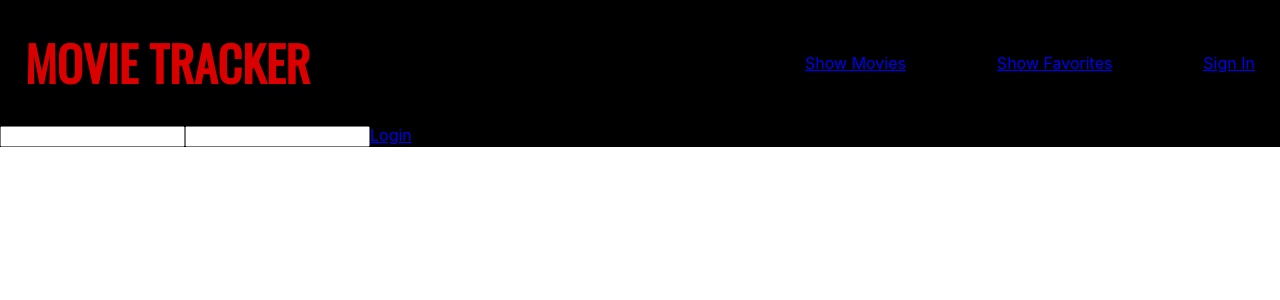
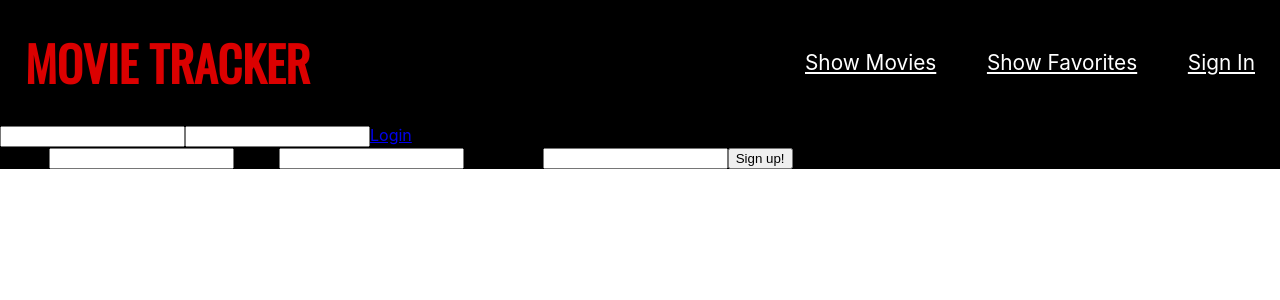
Before and after one commit to ericfitzsimons451/movie-tracker-trs-ef, a React (Create React App) app: page /login in a window 1280 px wide. Shown: the top 300 px of the page. Built offline with nearby package versions, Linux system fonts and the light colour scheme; no server answers.

Commit message:
allows new users to sign up and sign in

```diff
--- a/src/components/Movie/Movie.scss
+++ b/src/components/Movie/Movie.scss
@@ -11,6 +11,9 @@
     padding-top: 16px;
     margin-bottom: 30px;
     border-bottom: solid #db0000 2px;
+    &:hover {
+        background-color: #2b2b2b;
+    }
     button {
         background-color: #141414;
         color: #ffffff;
@@ -19,12 +22,9 @@
         font-weight: bold;
         &:hover {
             color: #db0000;
+            cursor: pointer;
         }
     }
-}
-
-.movie-card:hover {
-    background-color: #2b2b2b;
 }
 
 .movie-details {
@@ -48,12 +48,7 @@
     padding: 0px 16px;
 }
 
-.release-date {
-    margin: 0px;
-    font-size: .75rem;
-    padding: 0px 16px;
-}
-
+.release-date,
 .vote-avg {
     margin: 0px;
     font-size: .75rem;
--- a/src/components/Nav/Nav.js
+++ b/src/components/Nav/Nav.js
@@ -1,12 +1,29 @@
-import React from 'react'
+import React, { Component } from 'react'
 import './Nav.scss'
-import { NavLink } from 'react-router-dom'
+import { NavLink, withRouter } from 'react-router-dom'
 import { connect } from 'react-redux'
 
-const Nav = (props) => {
-    console.log(props)
-    let authLink;
-    if (!props.user.user) {
+
+
+
+class Nav extends Component {
+    constructor(props) {
+        super(props)
+        this.state = {
+            isAuthenticated: false,
+        }
+    }
+
+    // const Authlink = withRouter(
+    //     ({ history }) =>
+    //         this.isAuthenticated ? (
+    //             <button>Sign Out</button>
+    //         ) : (
+    //             <button>Sign In</button>
+    //         ))
+    render = () => {
+        let authLink;
+        if (typeof this.props.user.id !== "number") {
             authLink= <NavLink to='/login' className='nav-link'>Sign In</NavLink>
         } else {
             authLink = <NavLink to='/' className='nav-link'>Sign Out</NavLink>
@@ -19,6 +36,7 @@ const Nav = (props) => {
             {authLink}
         </div>
     )
+    }
 }
 export const mapStateToProps = (state) => ({
     user: state.user
--- a/src/components/Nav/Nav.scss
+++ b/src/components/Nav/Nav.scss
@@ -4,7 +4,7 @@
     align-items: center;
 }
 
-nav-link {
-    font-size: 2rem;
+.nav-link {
+    font-size: 1.3rem;
     color: white;
 }
--- a/src/containers/App/App.js
+++ b/src/containers/App/App.js
@@ -38,13 +38,14 @@ export class App extends Component {
 
 
   render() {
+    // null or user:id
     return (
       <div className="App">
         <div className="header-container">
           <Header />
           <Nav />
         </div>
-        <Route exact path='/' className='display' render={ () => <AllMovies />} />
+        <Route exact path='/${}' className='display' render={ () => <AllMovies />} />
         <Route exact path='/login' className='display' render={ () => <Login />} />
       </div>
     );
--- a/src/containers/Login/Login.js
+++ b/src/containers/Login/Login.js
@@ -9,10 +9,14 @@ export class Login extends Component {
     constructor() {
         super()
         this.state = {
+            name: '',
             email: '',
             password:'',
-            id: 10,
             errorMsg: '',
+            isAuthenticated: false,
+            newUserName: '',
+            newUserEmail: '',
+            newUserPassword: ''
         }
     }
 
@@ -26,7 +30,10 @@ export class Login extends Component {
         try {
             const response = await fetch('http://localhost:3000/api/users', {
             method: 'POST',
-            body: JSON.stringify({email: this.state.email, password: this.state.password, id: this.state.id}),
+            body: JSON.stringify({
+                email: this.state.email,
+                password: this.state.password,
+            }),
             headers: {
                 'Content-Type': 'application/json',
             }
@@ -43,13 +50,45 @@ export class Login extends Component {
         }
     }
 
+    createNewUser = async (e) => {
+        e.preventDefault()
+        try {
+            const response = await fetch('http://localhost:3000/api/users/new', {
+                method: 'POST',
+                body: JSON.stringify({
+                    name: this.state.newUserName,
+                    email: this.state.newUserEmail,
+                    password: this.state.newUserPassword,
+                }),
+                headers: {
+                    'Content-Type': 'application/json'
+                }
+            })
+            const newUser = await response.json()
+            this.setState({newUserName: '', newUserEmail: '', newUserPassword: ''})
+        } catch (error) {
+            this.setState({
+                errorMsg: 'Error creating new user.'
+            })
+            alert(this.state.errorMsg)
+        }
+    }
+
     render() {
         return (
-            <form onSubmit={this.handleSubmit}>
-                <input onChange={this.handleChange} name="email" value={this.state.email} />
-                <input onChange={this.handleChange} name="password" value={this.state.password} />
-                <NavLink to='/' type='submit' onClick={this.handleSubmit}>Login</NavLink>
-            </form>
+            <div>
+                <form onSubmit={this.handleSubmit}>
+                    <input onChange={this.handleChange} name="email" value={this.state.email} />
+                    <input onChange={this.handleChange} name="password" value={this.state.password} />
+                    <NavLink to='/' type='submit' onClick={this.handleSubmit}>Login</NavLink>
+                </form>
+                <form onSubmit={this.createNewUser}>
+                    Name:<input onChange={this.handleChange} name="newUserName" value={this.state.newUserName} />
+                    Email:<input onChange={this.handleChange} name="newUserEmail" value={this.state.newUserEmail} />
+                    Password:<input onChange={this.handleChange} name="newUserPassword" value={this.state.newUserPassword} />
+                    <button>Sign up!</button>
+                </form>
+            </div>
         )
     }
 }
```
Also changed, not shown: src/components/AuthLink/Authlink.js (added, +14 -0 lines).
